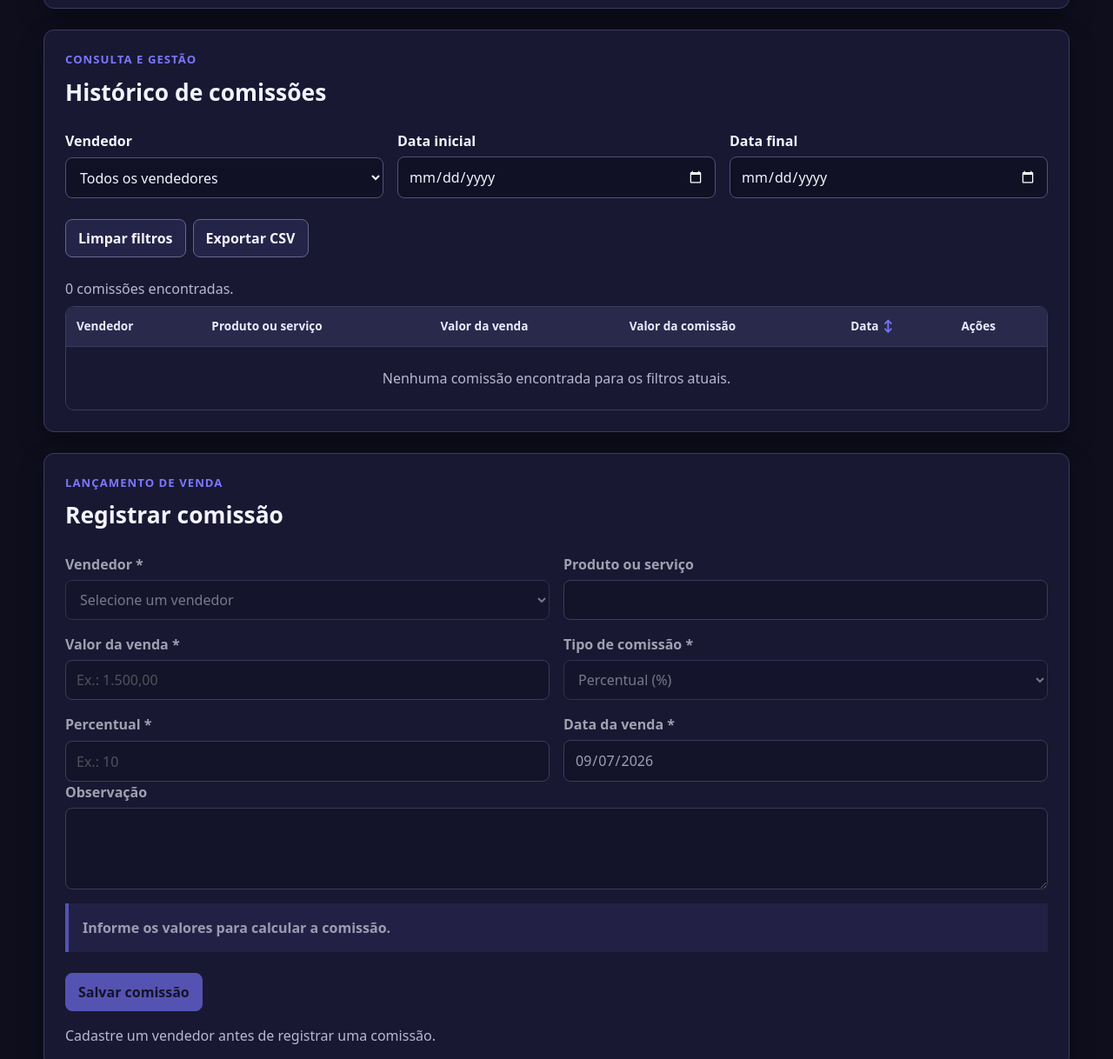
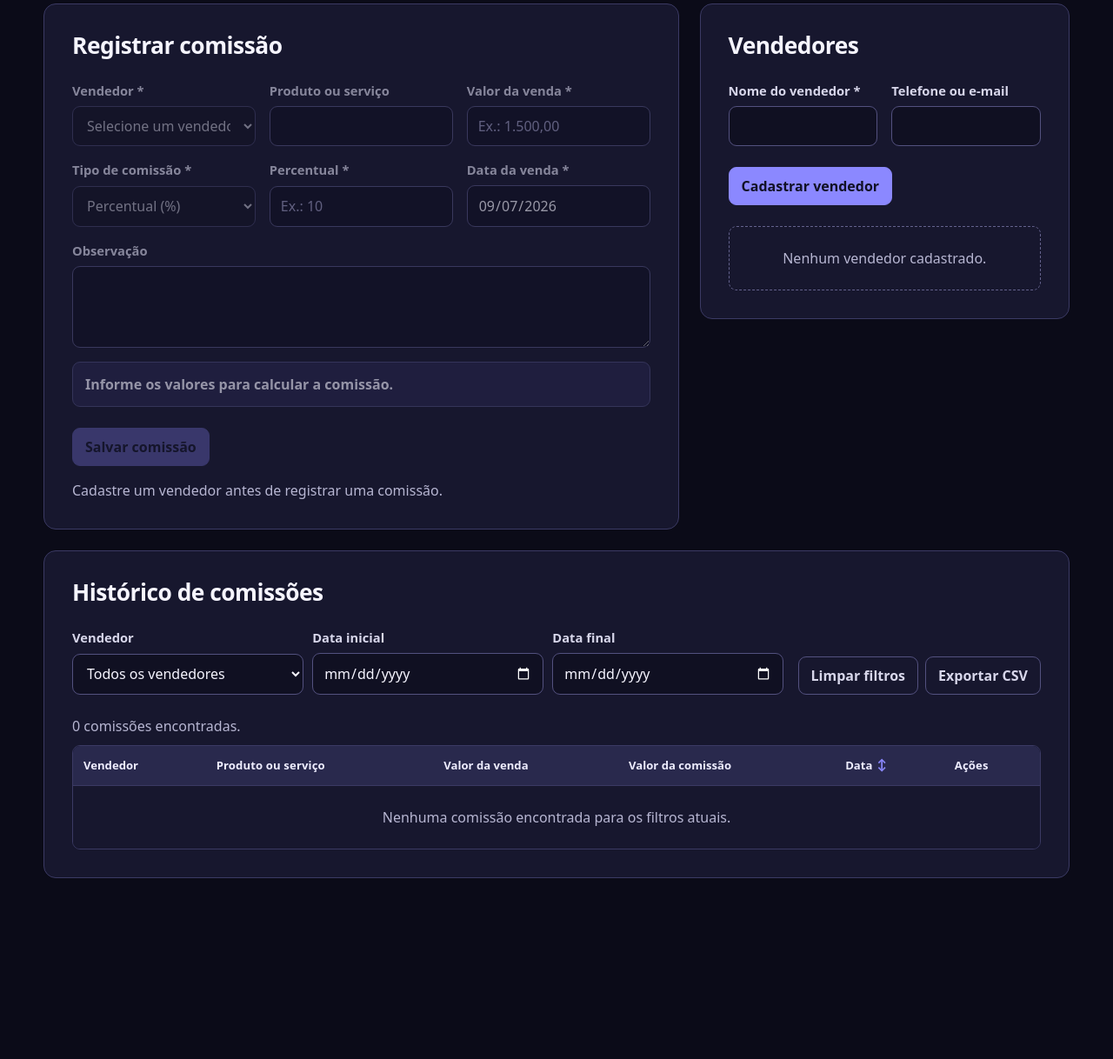
Before and after one commit to younk5/universeti-comissoes, a plain HTML site: page index.html in a window 1280 px wide. Shown: the part 587-1805 px from the top of the page at 87% size. After the commit the page ends 1653 px from the top, so only its background shows below. Drawn offline with Linux system fonts and the light colour scheme.

Commit message:
feat: refine Galaxy Smart dashboard layout

```diff
--- a/index.html
+++ b/index.html
@@ -15,7 +15,6 @@
       <div class="container brand-lockup">
         <img class="brand-logo" src="assets/galaxy-smart.png" alt="Galaxy Smart — Mais que acessórios, uma experiência.">
         <div class="brand-copy">
-          <p class="eyebrow">Painel interno</p>
           <h1>Controle de Comissões</h1>
           <p class="header-description">Gerencie seus vendedores e defina as comissões da Galaxy Smart.</p>
         </div>
@@ -28,7 +27,6 @@
       <section id="resumo" class="panel" aria-labelledby="resumo-title">
         <div class="section-heading">
           <div>
-            <p class="eyebrow">Visão do período</p>
             <h2 id="resumo-title">Resumo de comissões</h2>
           </div>
         </div>
@@ -43,61 +41,17 @@
         </div>
       </section>
 
-      <section id="historico" class="panel" aria-labelledby="historico-title">
+      <div class="workbench-grid">
+      <section id="comissoes" class="panel panel-commission" aria-labelledby="comissoes-title">
         <div class="section-heading">
           <div>
-            <p class="eyebrow">Consulta e gestão</p>
-            <h2 id="historico-title">Histórico de comissões</h2>
-          </div>
-        </div>
-        <div class="filter-grid" aria-label="Filtros do histórico">
-          <div class="field">
-            <label for="filter-seller">Vendedor</label>
-            <select id="filter-seller"></select>
-          </div>
-          <div class="field">
-            <label for="filter-start-date">Data inicial</label>
-            <input id="filter-start-date" type="date">
-          </div>
-          <div class="field">
-            <label for="filter-end-date">Data final</label>
-            <input id="filter-end-date" type="date">
-          </div>
-        </div>
-        <p id="filter-error" class="error-message" role="alert" hidden></p>
-        <div class="form-actions">
-          <button id="filter-clear" class="button button-secondary" type="button">Limpar filtros</button>
-          <button id="export-csv" class="button button-secondary" type="button">Exportar CSV</button>
-        </div>
-        <p id="history-status" class="table-status" aria-live="polite"></p>
-        <div class="table-scroll" tabindex="0">
-          <table>
-            <thead>
-              <tr>
-                <th scope="col"><button class="sort-button" type="button" data-sort="sellerName">Vendedor</button></th>
-                <th scope="col">Produto ou serviço</th>
-                <th scope="col"><button class="sort-button" type="button" data-sort="saleValue">Valor da venda</button></th>
-                <th scope="col"><button class="sort-button" type="button" data-sort="commissionValue">Valor da comissão</button></th>
-                <th scope="col"><button class="sort-button" type="button" data-sort="saleDate">Data</button></th>
-                <th scope="col">Ações</th>
-              </tr>
-            </thead>
-            <tbody id="commission-table-body"></tbody>
-          </table>
-        </div>
-      </section>
-
-      <section id="comissoes" class="panel" aria-labelledby="comissoes-title">
-        <div class="section-heading">
-          <div>
-            <p class="eyebrow">Lançamento de venda</p>
             <h2 id="comissoes-title">Registrar comissão</h2>
           </div>
         </div>
 
         <form id="commission-form" novalidate>
           <fieldset id="commission-fields">
-            <div class="field-grid">
+            <div class="field-grid commission-field-grid">
               <div class="field">
                 <label for="commission-seller">Vendedor <span aria-hidden="true">*</span></label>
                 <select id="commission-seller" name="sellerId" required></select>
@@ -141,10 +95,9 @@
         <p id="commission-empty" class="form-hint" hidden>Cadastre um vendedor antes de registrar uma comissão.</p>
       </section>
 
-      <section id="vendedores" class="panel" aria-labelledby="vendedores-title">
+      <section id="vendedores" class="panel panel-sellers" aria-labelledby="vendedores-title">
         <div class="section-heading">
           <div>
-            <p class="eyebrow">Base de vendedores</p>
             <h2 id="vendedores-title">Vendedores</h2>
           </div>
         </div>
@@ -169,6 +122,52 @@
 
         <ul id="seller-list" class="seller-list" aria-label="Vendedores cadastrados"></ul>
       </section>
+      </div>
+
+      <section id="historico" class="panel panel-history" aria-labelledby="historico-title">
+        <div class="section-heading">
+          <div>
+            <h2 id="historico-title">Histórico de comissões</h2>
+          </div>
+        </div>
+        <div class="history-controls">
+          <div class="filter-grid" aria-label="Filtros do histórico">
+            <div class="field">
+              <label for="filter-seller">Vendedor</label>
+              <select id="filter-seller"></select>
+            </div>
+            <div class="field">
+              <label for="filter-start-date">Data inicial</label>
+              <input id="filter-start-date" type="date">
+            </div>
+            <div class="field">
+              <label for="filter-end-date">Data final</label>
+              <input id="filter-end-date" type="date">
+            </div>
+          </div>
+          <div class="form-actions history-actions">
+            <button id="filter-clear" class="button button-secondary" type="button">Limpar filtros</button>
+            <button id="export-csv" class="button button-secondary" type="button">Exportar CSV</button>
+          </div>
+        </div>
+        <p id="filter-error" class="error-message" role="alert" hidden></p>
+        <p id="history-status" class="table-status" aria-live="polite"></p>
+        <div class="table-scroll" tabindex="0">
+          <table>
+            <thead>
+              <tr>
+                <th scope="col"><button class="sort-button" type="button" data-sort="sellerName">Vendedor</button></th>
+                <th scope="col">Produto ou serviço</th>
+                <th scope="col"><button class="sort-button" type="button" data-sort="saleValue">Valor da venda</button></th>
+                <th scope="col"><button class="sort-button" type="button" data-sort="commissionValue">Valor da comissão</button></th>
+                <th scope="col"><button class="sort-button" type="button" data-sort="saleDate">Data</button></th>
+                <th scope="col">Ações</th>
+              </tr>
+            </thead>
+            <tbody id="commission-table-body"></tbody>
+          </table>
+        </div>
+      </section>
     </main>
   </body>
 </html>
--- a/style.css
+++ b/style.css
@@ -1,121 +1,179 @@
-/* ===== BASE E TOKENS ===== */
+/* ===== GALAXY SMART — TEMA OPERACIONAL ===== */
 :root {
-  --bg: #0e0e1d;
-  --surface: #181832;
-  --surface-raised: #212142;
-  --text: #f4f3ff;
-  --muted: #b9b8d0;
-  --primary: #7b78ff;
-  --primary-strong: #615ed7;
-  --danger: #ff9d96;
-  --danger-bg: #3d202a;
-  --success: #7cdda4;
-  --success-bg: #19382d;
-  --info-bg: #232349;
-  --border: #3b3b61;
-  --focus: #ffd166;
-  --radius: 12px;
-  --shadow: 0 12px 30px rgb(0 0 0 / 28%);
+  --bg: #0b0b18;
+  --surface: #17172e;
+  --surface-raised: #202041;
+  --surface-input: #101022;
+  --surface-hover: #292953;
+  --text: #f6f5ff;
+  --muted: #b7b6d2;
+  --muted-strong: #d7d6ea;
+  --primary: #8b88ff;
+  --primary-strong: #a9a6ff;
+  --danger: #ffaaa5;
+  --danger-bg: #341d2a;
+  --success: #8ee2b0;
+  --success-bg: #173426;
+  --info-bg: #222147;
+  --border: #3b3a64;
+  --border-strong: #53517f;
+  --focus: #ffe084;
+  --radius: 14px;
+  --radius-small: 9px;
   --space-1: 8px;
   --space-2: 16px;
   --space-3: 24px;
   --space-4: 32px;
-  --space-5: 48px;
+  --space-5: 56px;
 }
 
 * { box-sizing: border-box; }
-html { color-scheme: dark; }
+html { color-scheme: dark; scroll-behavior: smooth; }
 body {
   min-width: 0;
   margin: 0;
   background: var(--bg);
   color: var(--text);
   font-family: system-ui, -apple-system, "Segoe UI", sans-serif;
+  font-variant-numeric: tabular-nums;
   line-height: 1.5;
 }
+
 button, input, select, textarea { font: inherit; }
 button { cursor: pointer; }
+button:disabled { cursor: not-allowed; }
+::selection { background: var(--primary); color: #111125; }
+* { scrollbar-color: #565481 var(--surface-input); scrollbar-width: thin; }
+*::-webkit-scrollbar { width: 10px; height: 10px; }
+*::-webkit-scrollbar-track { background: var(--surface-input); }
+*::-webkit-scrollbar-thumb { border: 2px solid var(--surface-input); border-radius: 999px; background: #565481; }
 :focus-visible { outline: 3px solid var(--focus); outline-offset: 3px; }
 
 .container { width: min(100% - 2rem, 1180px); margin-inline: auto; }
-.page-content { padding-block: var(--space-4) var(--space-5); }
-.site-header { background: #242458; color: #f8f8ff; padding-block: var(--space-3); }
-.brand-lockup { display: flex; align-items: center; gap: var(--space-3); }
-.brand-logo { display: block; width: min(286px, 52vw); height: auto; flex: 0 0 auto; }
-.brand-copy { min-width: 0; }
-.site-header h1 { margin: 0; font-size: clamp(1.75rem, 4vw, 2.55rem); line-height: 1.1; }
-.eyebrow { margin: 0 0 var(--space-1); color: #c6c5ff; font-size: .82rem; font-weight: 700; letter-spacing: .08em; text-transform: uppercase; }
-.header-description { max-width: 52ch; margin: var(--space-1) 0 0; color: #e5e4ff; }
-.skip-link { position: fixed; left: var(--space-2); top: -100px; z-index: 10; padding: var(--space-1) var(--space-2); border-radius: 8px; background: #f4f3ff; color: #16152f; }
+.page-content { display: grid; gap: var(--space-3); padding-block: var(--space-4) var(--space-5); }
+.site-header { border-bottom: 1px solid #41406f; background: #242458; color: #f8f8ff; }
+.brand-lockup { display: grid; grid-template-columns: minmax(0, 232px) minmax(0, 1fr); gap: clamp(24px, 4vw, 52px); align-items: center; min-height: 154px; padding-block: var(--space-3); }
+.brand-logo { display: block; width: min(232px, 100%); height: auto; }
+.brand-copy { min-width: 0; max-width: 660px; }
+.site-header h1 { margin: 0; font-size: clamp(2rem, 4vw, 2.7rem); letter-spacing: -.03em; line-height: 1.06; text-wrap: balance; }
+.header-description { max-width: 58ch; margin: 10px 0 0; color: #e2e1fa; font-size: 1.02rem; }
+.skip-link { position: fixed; z-index: 10; top: -100px; left: var(--space-2); padding: var(--space-1) var(--space-2); border-radius: var(--radius-small); background: #f4f3ff; color: #16152f; }
 .skip-link:focus { top: var(--space-2); }
-.app-message { margin: 0 0 var(--space-3); padding: var(--space-2); border: 1px solid var(--border); border-radius: var(--radius); background: var(--info-bg); }
-.app-message.success { border-color: #3b8059; background: var(--success-bg); color: var(--success); }
-.app-message.error { border-color: #85414d; background: var(--danger-bg); color: var(--danger); }
 
-/* ===== FORMULÁRIOS E LISTAS ===== */
-.panel { padding: var(--space-3); border: 1px solid var(--border); border-radius: var(--radius); background: var(--surface); box-shadow: var(--shadow); }
-.page-content > .panel + .panel { margin-top: var(--space-3); }
+.app-message { margin: 0; padding: 14px var(--space-2); border: 1px solid var(--border-strong); border-radius: var(--radius-small); background: var(--info-bg); }
+.app-message.success { border-color: #3c835b; background: var(--success-bg); color: var(--success); }
+.app-message.error { border-color: #934a58; background: var(--danger-bg); color: var(--danger); }
+
+/* ===== ESTRUTURA ===== */
+.panel { min-width: 0; padding: clamp(20px, 3vw, 32px); border: 1px solid var(--border); border-radius: var(--radius); background: var(--surface); }
+.section-heading { display: flex; align-items: flex-start; justify-content: space-between; gap: var(--space-2); margin-bottom: var(--space-3); }
+.section-heading h2 { margin: 0; font-size: clamp(1.35rem, 2.5vw, 1.65rem); letter-spacing: -.02em; line-height: 1.2; }
+.workbench-grid { display: grid; min-width: 0; gap: var(--space-3); }
+
+/* ===== RESUMO ===== */
+.summary-grid, .filter-grid { display: grid; gap: 10px; }
+.summary-card { min-width: 0; padding: 18px; border: 1px solid var(--border); border-radius: var(--radius-small); background: var(--surface-raised); }
+.summary-card p { margin: 0; color: var(--muted); font-size: .9rem; }
+.summary-card strong { display: block; margin-top: 7px; color: var(--text); font-size: clamp(1.55rem, 3vw, 2rem); letter-spacing: -.025em; line-height: 1.1; }
+.chart-section { margin-top: var(--space-3); padding-top: var(--space-3); border-top: 1px solid var(--border); }
+.chart-section h3 { margin: 0 0 12px; color: var(--muted-strong); font-size: .9rem; }
+.commission-chart { display: grid; gap: 10px; margin: 0; padding: 0; list-style: none; }
+.chart-item { display: grid; grid-template-columns: minmax(96px, 1fr) minmax(110px, 3fr); gap: var(--space-2); align-items: center; }
+.chart-label { overflow-wrap: anywhere; color: var(--muted-strong); font-size: .92rem; font-weight: 700; }
+.chart-track { overflow: hidden; min-height: 30px; border-radius: 7px; background: #303052; }
+.chart-bar-fill { display: flex; align-items: center; min-width: max-content; height: 30px; padding-inline: 10px; background: var(--primary); color: #111125; font-size: .82rem; font-weight: 800; }
+
+/* ===== FORMULÁRIOS ===== */
 fieldset { min-width: 0; margin: 0; padding: 0; border: 0; }
-fieldset:disabled { opacity: .62; }
-.section-heading { display: flex; align-items: flex-start; justify-content: space-between; gap: var(--space-2); margin-bottom: var(--space-3); }
-.section-heading h2 { margin: 0; font-size: clamp(1.3rem, 3vw, 1.65rem); }
-.section-heading .eyebrow { color: var(--primary); }
+fieldset:disabled { opacity: .58; }
 .field-grid { display: grid; gap: var(--space-2); }
-.field { display: grid; gap: 6px; min-width: 0; }
-.field label { font-weight: 700; }
-.field input, .field select, .field textarea { width: 100%; min-width: 0; padding: 10px 12px; border: 1px solid #51517a; border-radius: 8px; background: #111125; color: var(--text); }
+.field { display: grid; gap: 7px; min-width: 0; }
+.commission-field-grid + .field { margin-top: var(--space-2); }
+.field label { color: var(--muted-strong); font-size: .92rem; font-weight: 700; }
+.field input, .field select, .field textarea {
+  width: 100%;
+  min-width: 0;
+  min-height: 44px;
+  padding: 10px 12px;
+  border: 1px solid var(--border-strong);
+  border-radius: var(--radius-small);
+  background: var(--surface-input);
+  color: var(--text);
+  caret-color: var(--primary);
+}
+.field textarea { min-height: 94px; resize: vertical; }
+.field input::placeholder, .field textarea::placeholder { color: #9694bc; }
+.field input:hover, .field select:hover, .field textarea:hover { border-color: #686696; }
 .field input:focus, .field select:focus, .field textarea:focus { border-color: var(--primary); outline: none; }
-.error-message { margin: var(--space-1) 0 0; color: var(--danger); font-weight: 700; }
+.error-message { margin: var(--space-2) 0 0; color: var(--danger); font-weight: 700; }
 .form-hint { margin: var(--space-2) 0 0; color: var(--muted); }
-.commission-preview { display: block; margin-top: var(--space-2); padding: var(--space-2); border-left: 4px solid var(--primary); background: #292852; color: #eeedff; font-weight: 700; }
+.commission-preview { display: block; margin-top: var(--space-2); padding: 13px 14px; border: 1px solid #4a4978; border-radius: var(--radius-small); background: #25244b; color: #f0efff; font-weight: 700; }
 .form-actions, .item-actions { display: flex; flex-wrap: wrap; gap: var(--space-1); }
 .form-actions { margin-top: var(--space-3); }
-.button { min-height: 42px; padding: 9px 14px; border: 1px solid var(--primary); border-radius: 8px; background: var(--primary); color: #111125; font-weight: 800; }
-.button:hover { background: var(--primary-strong); }
-.button-secondary { border-color: #676790; background: #242448; color: var(--text); }
-.button-secondary:hover { background: #30305a; }
-.button-danger { border-color: var(--danger); background: #2e1a26; color: var(--danger); }
-.button-danger:hover { background: var(--danger-bg); }
-.seller-list { display: grid; gap: var(--space-2); margin: var(--space-3) 0 0; padding: 0; list-style: none; }
-.seller-item { display: flex; flex-wrap: wrap; align-items: center; justify-content: space-between; gap: var(--space-2); padding: var(--space-2); border: 1px solid var(--border); border-radius: 10px; }
-.seller-item p { margin: 2px 0 0; color: var(--muted); }
-.empty-state { padding: var(--space-3); border: 1px dashed #66668e; border-radius: 10px; color: var(--muted); text-align: center; }
+.button { min-height: 42px; padding: 9px 14px; border: 1px solid var(--primary); border-radius: var(--radius-small); background: var(--primary); color: #111125; font-weight: 800; transition: background-color .16s ease, border-color .16s ease, color .16s ease; }
+.button:hover:not(:disabled) { border-color: var(--primary-strong); background: var(--primary-strong); }
+.button:disabled { opacity: .5; }
+.button-secondary { border-color: var(--border-strong); background: transparent; color: var(--muted-strong); }
+.button-secondary:hover:not(:disabled) { border-color: #6b69a0; background: var(--surface-hover); color: var(--text); }
+.button-danger { border-color: #995260; background: transparent; color: var(--danger); }
+.button-danger:hover:not(:disabled) { border-color: var(--danger); background: var(--danger-bg); }
 
-@media (max-width: 620px) {
-  .site-header { padding-block: var(--space-2); }
-  .brand-lockup { align-items: flex-start; flex-direction: column; gap: var(--space-2); }
-  .brand-logo { width: min(286px, 100%); }
-}
+/* ===== VENDEDORES ===== */
+.seller-list { display: grid; gap: 10px; margin: var(--space-3) 0 0; padding: 0; list-style: none; }
+.seller-item { display: flex; flex-wrap: wrap; align-items: center; justify-content: space-between; gap: var(--space-2); padding: 14px; border-top: 1px solid var(--border); }
+.seller-item:first-child { border-top: 0; padding-top: 0; }
+.seller-item strong { color: var(--text); }
+.seller-item p { margin: 3px 0 0; color: var(--muted); font-size: .9rem; }
+.empty-state { padding: var(--space-3); border: 1px dashed #64628d; border-radius: var(--radius-small); color: var(--muted); text-align: center; }
 
-@media (min-width: 700px) { .field-grid, .filter-grid { grid-template-columns: repeat(2, minmax(0, 1fr)); } }
-@media (min-width: 900px) { .summary-grid { grid-template-columns: repeat(3, minmax(0, 1fr)); } .filter-grid { grid-template-columns: repeat(3, minmax(0, 1fr)); } }
-
-/* ===== RESUMO E HISTÓRICO ===== */
-.summary-grid, .filter-grid { display: grid; gap: var(--space-2); }
-.summary-card { padding: var(--space-2); border: 1px solid var(--border); border-radius: 10px; background: var(--surface-raised); }
-.summary-card p { margin: 0; color: var(--muted); }
-.summary-card strong { display: block; margin-top: var(--space-1); font-size: clamp(1.35rem, 3vw, 1.8rem); }
-.chart-section { margin-top: var(--space-3); }
-.chart-section h3 { margin: 0 0 var(--space-2); font-size: 1rem; }
-.commission-chart { display: grid; gap: 10px; margin: 0; padding: 0; list-style: none; }
-.chart-item { display: grid; grid-template-columns: minmax(88px, 1fr) minmax(90px, 3fr); gap: var(--space-1); align-items: center; }
-.chart-label { overflow-wrap: anywhere; font-weight: 700; }
-.chart-track { overflow: hidden; min-height: 28px; border-radius: 6px; background: #303055; }
-.chart-bar-fill { display: flex; align-items: center; min-width: max-content; height: 28px; padding-inline: 8px; background: var(--primary); color: #111125; font-size: .82rem; font-weight: 800; }
-.table-status { margin: var(--space-3) 0 var(--space-1); color: var(--muted); }
-.table-scroll { overflow-x: auto; border: 1px solid var(--border); border-radius: 10px; }
+/* ===== HISTÓRICO ===== */
+.history-controls { display: grid; gap: var(--space-2); }
+.history-actions { margin-top: 0; }
+.table-status { margin: var(--space-3) 0 10px; color: var(--muted); }
+.table-scroll { overflow-x: auto; border: 1px solid var(--border); border-radius: var(--radius-small); }
 table { width: 100%; min-width: 760px; border-collapse: collapse; background: var(--surface); }
-th, td { padding: 12px; border-bottom: 1px solid var(--border); text-align: left; vertical-align: top; }
-th { background: #29294c; color: #ebeaff; font-size: .85rem; }
+th, td { padding: 13px 12px; border-bottom: 1px solid var(--border); text-align: left; vertical-align: middle; }
+th { background: #29294d; color: #eeedff; font-size: .82rem; letter-spacing: .01em; }
+tbody tr { transition: background-color .14s ease; }
+tbody tr:hover { background: #1d1d39; }
 tbody tr:last-child td { border-bottom: 0; }
 .sort-button { padding: 0; border: 0; background: transparent; color: inherit; font: inherit; font-weight: 800; text-align: left; }
 .sort-button[aria-pressed="true"]::after { margin-left: 5px; content: "↕"; color: var(--primary); }
 .table-empty { padding: var(--space-3); color: var(--muted); text-align: center; }
 .table-actions { display: flex; flex-wrap: wrap; gap: 6px; }
-.table-actions .button { min-height: 34px; padding: 6px 9px; font-size: .85rem; }
+.table-actions .button { min-height: 34px; padding: 6px 9px; font-size: .82rem; }
 
-@media (prefers-reduced-motion: no-preference) { .chart-bar-fill { transition: width .2s ease; } }
+@media (min-width: 700px) {
+  .summary-grid, .field-grid { grid-template-columns: repeat(2, minmax(0, 1fr)); }
+  .filter-grid { grid-template-columns: repeat(3, minmax(0, 1fr)); }
+}
 
+@media (min-width: 980px) {
+  .workbench-grid { grid-template-columns: minmax(0, 1.58fr) minmax(300px, .92fr); align-items: start; }
+  .commission-field-grid { grid-template-columns: repeat(3, minmax(0, 1fr)); }
+  .summary-grid { grid-template-columns: 1.25fr repeat(2, 1fr); }
+  .history-controls { grid-template-columns: minmax(0, 1fr) auto; align-items: end; }
+  .history-actions { justify-content: flex-end; }
+}
+
+@media (max-width: 699px) {
+  .container { width: min(100% - 1.25rem, 1180px); }
+  .page-content { gap: var(--space-2); padding-block: var(--space-2) var(--space-4); }
+  .panel { padding: 20px; }
+  .brand-lockup { grid-template-columns: 1fr; gap: var(--space-2); min-height: 0; padding-block: 20px; }
+  .brand-logo { width: min(232px, 100%); }
+  .site-header h1 { font-size: clamp(1.8rem, 9vw, 2.25rem); }
+  .header-description { margin-top: var(--space-1); font-size: .95rem; }
+  .section-heading { margin-bottom: 20px; }
+  .summary-card { padding: var(--space-2); }
+  .chart-item { grid-template-columns: 1fr; gap: 6px; }
+  .seller-item { align-items: flex-start; }
+  .seller-item .item-actions { width: 100%; }
+  .seller-item .button { flex: 1 1 145px; }
+  .history-actions .button { flex: 1 1 150px; }
+}
+
+@media (prefers-reduced-motion: no-preference) { .chart-bar-fill { transition: width .24s ease; } }
 @media (prefers-reduced-motion: reduce) {
   *, *::before, *::after {
     animation-duration: .01ms !important;
```
